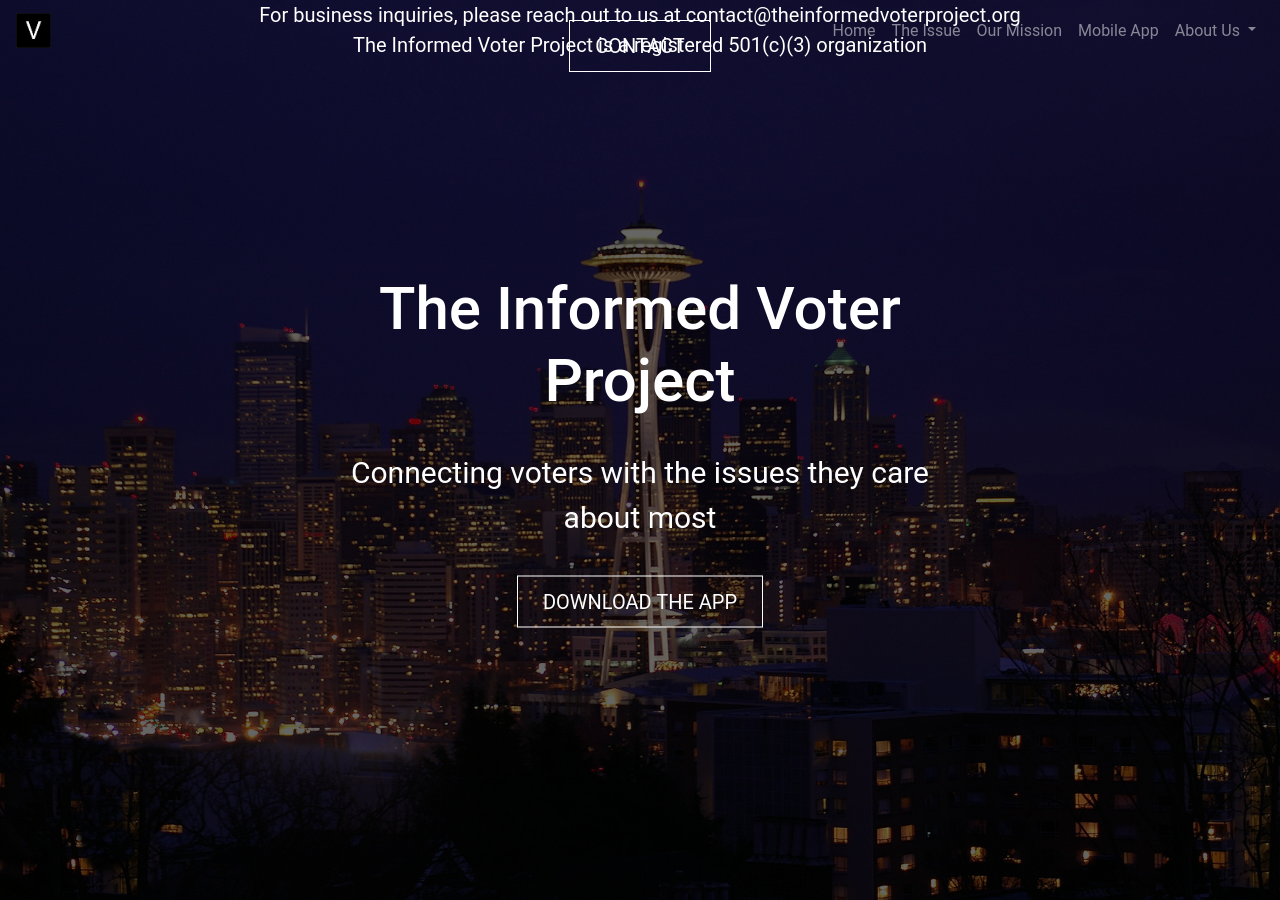
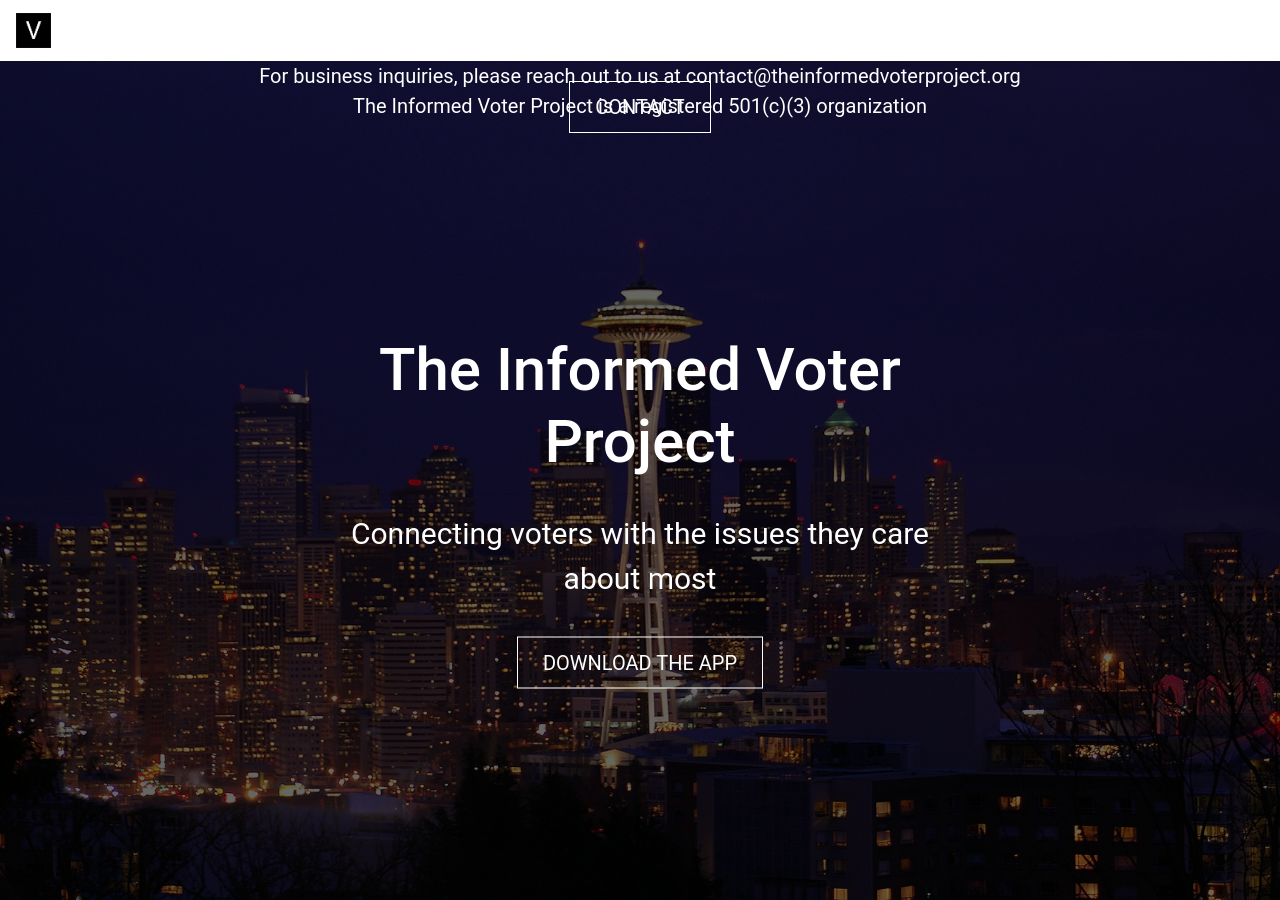
Before and after one commit to The-Informed-Voter-Project/website.github.io, a Jekyll site: the page built from index.html, in a window 1280 px wide and 900 px high. Built offline with Jekyll 4.4.1, drawn with Linux system fonts in a browser that asks for light colours.

Commit message:
Update index.html

```diff
--- a/index.html
+++ b/index.html
@@ -13,7 +13,7 @@
     <link rel="stylesheet" href="styles/main.css" />
 </head>
 <body>
- <nav class="navbar navbar-expand-lg navbar-dark bg-transparent fixed-top">
+ <nav class="navbar navbar-expand-lg navbar-dark bg-transparent">
 
   <a class="navbar-brand" href="#">
     <img src="../images/logo-bw.png" height="35" alt="logo">
```
